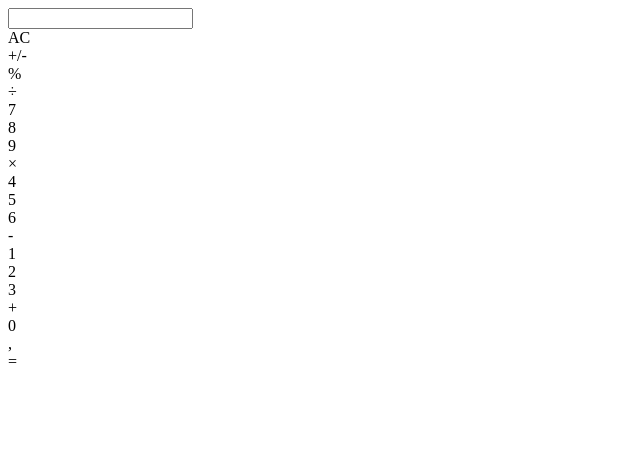
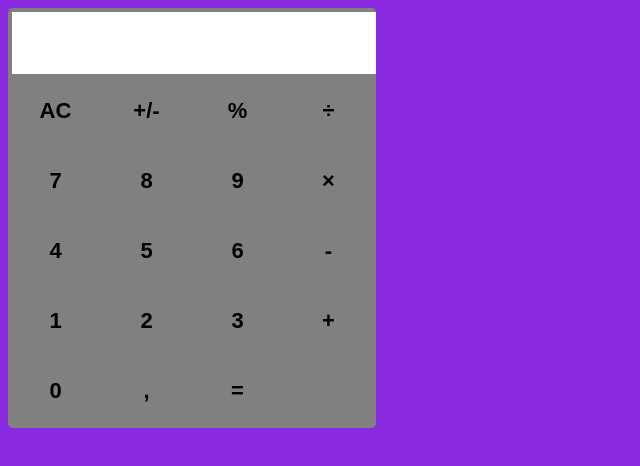
Before and after one commit to mariaanisimova3091/calculator, a plain HTML site: page index.html in a window 1280 px wide. Shown: the whole page, without its empty margins (0-640 px from the left). Drawn offline with Linux system fonts and the light colour scheme.

Commit message:
feat: add style

```diff
--- a/index.html
+++ b/index.html
@@ -5,10 +5,11 @@
     <meta http-equiv="X-UA-Compatible" content="IE=edge" />
     <meta name="viewport" content="width=device-width, initial-scale=1.0" />
     <title>calculator</title>
+    <link rel="stylesheet" href="./style.css" />
   </head>
   <body>
     <div class="container">
-      <div class="item imput">
+      <div class="item input">
         <from name="from"><input type="text" name="textview" readonly /></from>
       </div>
       <div class="item gray">AC</div>
--- /dev/null
+++ b/style.css
@@ -0,0 +1,40 @@
+body {
+  background-color: blueviolet;
+  user-select: none;
+}
+.container {
+  display: grid;
+  grid-template-columns: 1fr 1fr 1fr 1fr;
+  grid-gap: 4px;
+  background-color: gray;
+  padding: 4px;
+  border-radius: 5px;
+  max-width: 360px;
+  font-family: sans-serif;
+}
+.item {
+  background-color: gray;
+  color: black;
+  padding: 20px;
+  display: flex;
+  justify-content: center;
+  align-items: center;
+  font-size: 22px;
+  cursor: pointer;
+  font-weight: bold;
+}
+.from {
+  max-width: 100%;
+}
+input {
+  width: 100%;
+  height: 60px;
+  border: none;
+  font-size: 30px;
+  outline: none;
+  text-align: right;
+}
+.input {
+  grid-column: 1/ -1;
+  padding: 0;
+}
```
